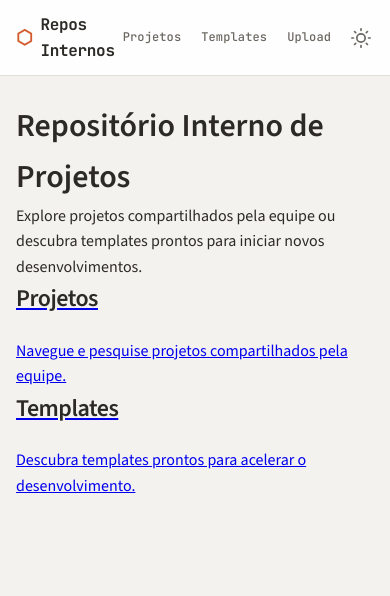
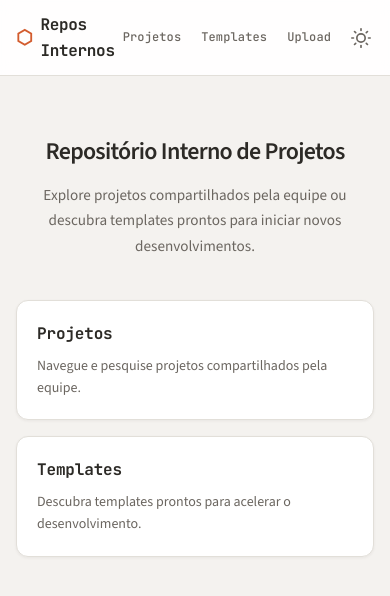
Before and after one commit to enriqTS/internal-repos-proj, a website built with Vite: page frontend/index.html in a window 390 px wide. Built offline with nearby package versions, Linux system fonts and the light colour scheme; what marked-highlight would draw is missing.

Commit message:
feat: add landing page CSS styles with responsive grid layout

```diff
--- a/frontend/index.html
+++ b/frontend/index.html
@@ -1427,6 +1427,93 @@
         pointer-events: none;
       }
 
+      /* ─── Landing Page ─── */
+      .landing-page {
+        display: flex;
+        flex-direction: column;
+        align-items: center;
+        text-align: center;
+        padding: 3rem 0;
+        animation: fadeIn 300ms ease;
+      }
+
+      .landing-heading {
+        font-family: var(--font-body);
+        font-size: 2rem;
+        font-weight: 700;
+        color: var(--color-text);
+        letter-spacing: -0.03em;
+        margin-bottom: 0.75rem;
+      }
+
+      .landing-description {
+        font-size: 1.05rem;
+        color: var(--color-text-muted);
+        line-height: 1.7;
+        max-width: 540px;
+        margin-bottom: 2.5rem;
+      }
+
+      .landing-cards-grid {
+        display: grid;
+        grid-template-columns: repeat(2, 1fr);
+        gap: 1.25rem;
+        width: 100%;
+      }
+
+      .landing-card {
+        display: flex;
+        flex-direction: column;
+        align-items: flex-start;
+        text-align: left;
+        text-decoration: none;
+        background: var(--color-surface);
+        border: 1px solid var(--color-border);
+        border-radius: var(--radius-lg);
+        padding: 1.5rem;
+        min-height: 44px;
+        transition: all var(--transition);
+        box-shadow: var(--shadow-sm);
+        cursor: pointer;
+      }
+
+      .landing-card:hover {
+        border-color: var(--color-accent);
+        box-shadow: var(--shadow-md);
+        transform: translateY(-2px);
+      }
+
+      .landing-card:active {
+        transform: translateY(0);
+        box-shadow: var(--shadow-sm);
+      }
+
+      .landing-card:focus-visible {
+        outline: 2px solid var(--color-accent);
+        outline-offset: 2px;
+        box-shadow: 0 0 0 4px var(--color-accent-subtle);
+      }
+
+      .landing-card:focus:not(:focus-visible) {
+        outline: none;
+        box-shadow: var(--shadow-sm);
+      }
+
+      .landing-card h2 {
+        font-family: var(--font-mono);
+        font-size: 1.1rem;
+        font-weight: 600;
+        color: var(--color-text);
+        margin-bottom: 0.5rem;
+        letter-spacing: -0.01em;
+      }
+
+      .landing-card p {
+        font-size: 0.9rem;
+        color: var(--color-text-muted);
+        line-height: 1.6;
+      }
+
       /* ─── Dark Theme ─── */
       html[data-theme="dark"] {
         --color-bg: #1a1a1e;
@@ -1483,6 +1570,30 @@
           padding: 0.35rem 0.5rem;
           font-size: 0.75rem;
         }
+        .landing-page {
+          padding: 2rem 0;
+        }
+        .landing-heading {
+          font-size: 1.5rem;
+        }
+        .landing-description {
+          font-size: 0.95rem;
+        }
+        .landing-cards-grid {
+          grid-template-columns: 1fr;
+          gap: 1rem;
+        }
+        .landing-card {
+          width: 100%;
+          min-height: 44px;
+          padding: 1.25rem;
+        }
+        .landing-card h2 {
+          font-size: 1rem;
+        }
+        .landing-card p {
+          font-size: 0.875rem;
+        }
       }
     </style>
   </head>
```
